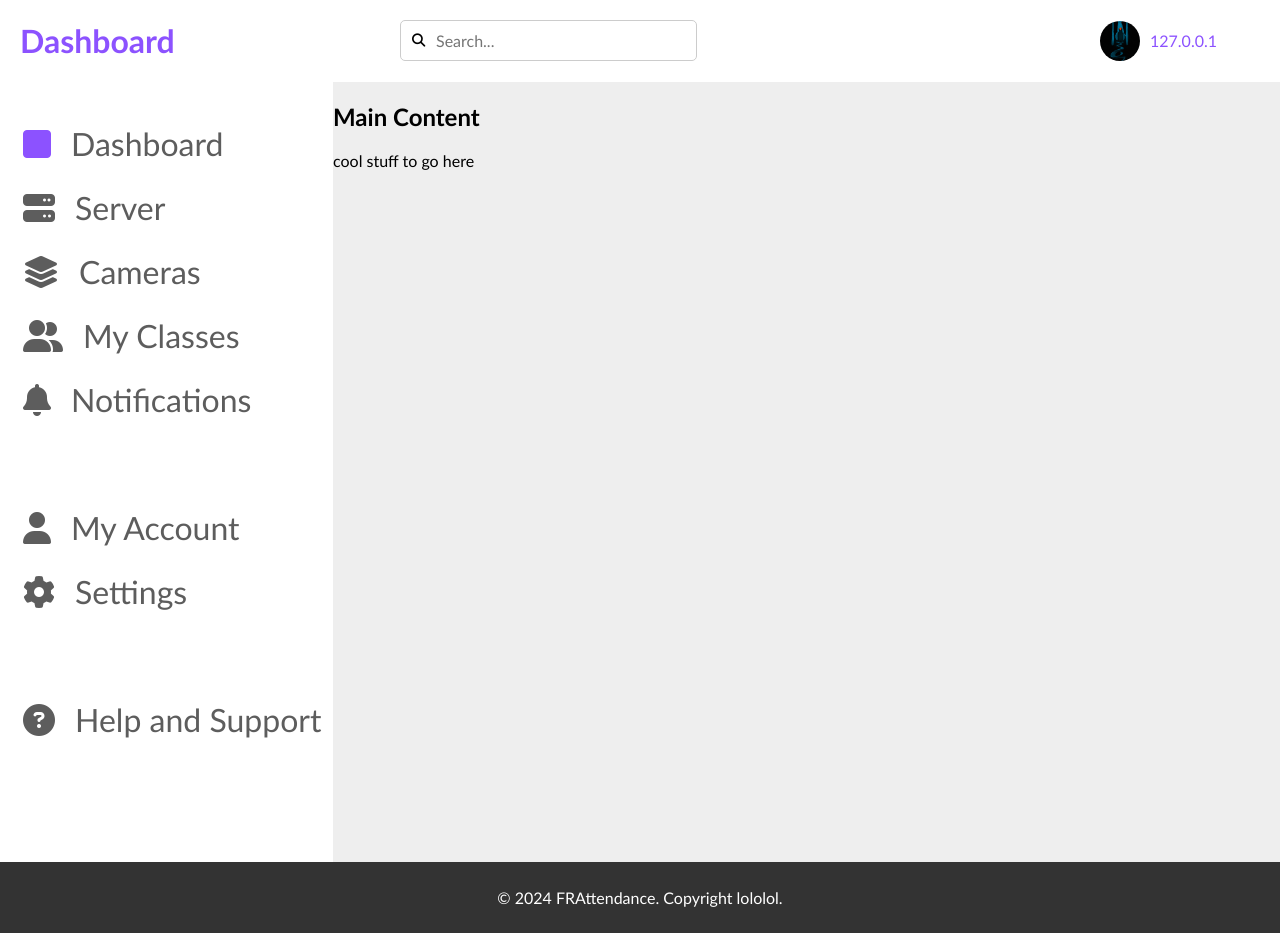
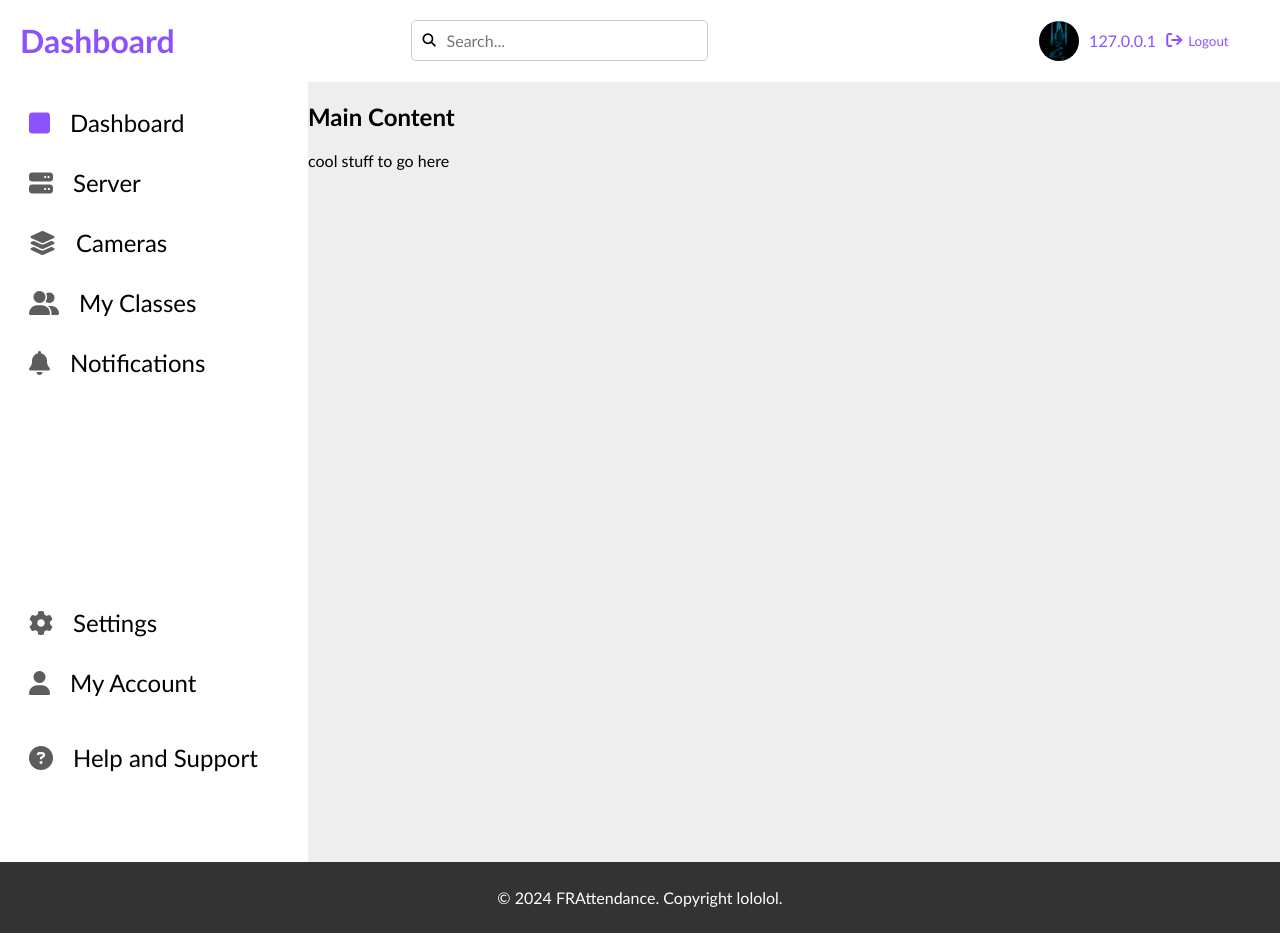
Before and after one commit to Louis-Ladd/FRAttendance, a Django app: page / in a window 1280 px wide. Run offline with Django 5.2, Linux system fonts and the light colour scheme; some libraries are stand-ins or nearby versions.

Commit message:
Update website elements

```diff
--- a/Facial Recognition Code/src/portal/static/css/main.css
+++ b/Facial Recognition Code/src/portal/static/css/main.css
@@ -23,7 +23,20 @@ header {
     padding-left: 20px;
     text-align: left;
     display: grid;
-    grid-template-columns: 1fr 2fr 0.5fr;
+    grid-template-columns: 1fr 1.75fr 0.65fr;
+}
+
+i.logout {
+    padding-left: 10px;
+    padding-right: 15px;
+}
+
+i.logout button{
+    cursor: pointer;
+    color: #8C52FF;
+    border:none;
+    background-color:transparent;
+    outline:none;
 }
 
 nav {
@@ -31,38 +44,41 @@ nav {
     color: #5d5d5d;
     padding: 10px;
     padding-left: 23px;
-    display: flex;
+    display: grid;
+    grid-template-rows: 2fr 0.5fr 0.5fr;
     flex-direction: column;
     align-items: left;
-    width: 300px;
+    width: 275px;
     min-height: 95vh;
 }
 
-ul {
-    list-style-type: none;
-    margin-left: 0;
-    padding-left: 0;
-    font-size: xx-large;
+.navbar-buttons {
+    padding-top: 15px;
+    display: block;
 }
 
-ul li {
-    padding-bottom: 25px;
-    transition: 0.4s;
+.navbar-buttons button i {
+    color: #5d5d5d;
+    padding-right: 20px;
 }
 
-ul li .active {
+.navbar-buttons button {
+    font-size: x-large;
+    padding-bottom: 30px;
+    border:none;
+    background-color:transparent;
+    outline:none;
+    transition: 0.4s;
+    display: block;
+}
+
+.navbar-buttons button i.active {
     color: #8C52FF;
 }
-
-ul li:hover {
-    padding-bottom: 25px;
+.navbar-buttons button:hover {
+    cursor: pointer;
     transform: translateX(15px);
     transition: 0.4s;
-}
-
-
-ul li i{
-    padding-right: 20px;
 }
 
 main {
--- a/Facial Recognition Code/src/portal/static/js/index.js
+++ b/Facial Recognition Code/src/portal/static/js/index.js
@@ -0,0 +1 @@
+var navbarButtons = document.querySelectorAll(".navbar-buttons")
--- a/Facial Recognition Code/src/portal/templates/index.html
+++ b/Facial Recognition Code/src/portal/templates/index.html
@@ -6,6 +6,7 @@
     <title>Dashboard</title>
     <link rel="stylesheet" href="static/css/main.css">
 	<script src="https://kit.fontawesome.com/3fd456368c.js" crossorigin="anonymous"></script>
+	<script src="static/js/index.js"></script>
 </head>
 <body>
     <header>
@@ -17,24 +18,25 @@
 		<div class="user-info">
 			<img src="static/media/avatar.jpg" alt="User Avatar" class="avatar" width="40" height="40">
 			<span>{{username}}</span>
+			<i class="logout fa fa-arrow-right-from-bracket"><button>Logout</button></i>
 		</div>
     </header>
     <main>
         <nav>
-            <ul>
-				<li><i class="fa fa-square active"></i><span><a href="https://google.com">Dashboard</a></span></li>
-				<li><i class="fa fa-server"></i><span><a href="https://google.com">Server</a></span></li>
-				<li><i class="fa fa-layer-group"></i><span><a href="https://google.com">Cameras</a></span></li>
-				<li><i class="fa fa-user-group"></i><span><a href="https://google.com">My Classes</a></span></li>
-				<li><i class="fa fa-bell"></i><span><a href="https://google.com">Notifications</a></span></li>
-			</ul>
-			<ul>
-				<li><i class="fa fa-user"></i><span>My Account</span></li>
-				<li><i class="fa fa-gear"></i><span><a href="https://google.com">Settings</a></span></li>
-			</ul>
-			<ul>
-				<li><i class="fa fa-circle-question"></i><span><a href="https://google.com">Help and Support</a></span></li>
-			</ul>
+            <div class="navbar-buttons">
+				<button><i class="navbar-button fa fa-square active"></i><span>Dashboard</span></button>
+				<button><i class="navbar-button fa fa-server inactive"></i><span>Server</span></button>
+				<button><i class="navbar-button fa fa-layer-group inactive"></i><span>Cameras</span></button>
+				<button><i class="navbar-button fa fa-user-group inactive"></i><span>My Classes</span></button>
+				<button><i class="navbar-button fa fa-bell inactive"></i><span>Notifications</span></button>
+			</div>
+			<div class="navbar-buttons">
+				<button><i class="navbar-button fa fa-gear inactive"></i><span><a href="https://google.com">Settings</a></span></button>
+				<button><i class="navbar-button fa fa-user inactive"></i><span>My Account</span></button>
+			</div>
+			<div class="navbar-buttons">
+				<button><i class="fa fa-circle-question"></i><span><a href="https://google.com">Help and Support</a></span></button>
+			</div>
         </nav>
         <div>
             <h2>Main Content</h2>
```
Also changed, not shown: Facial Recognition Code/Pi Script/V2.py (+14 -6 lines).
